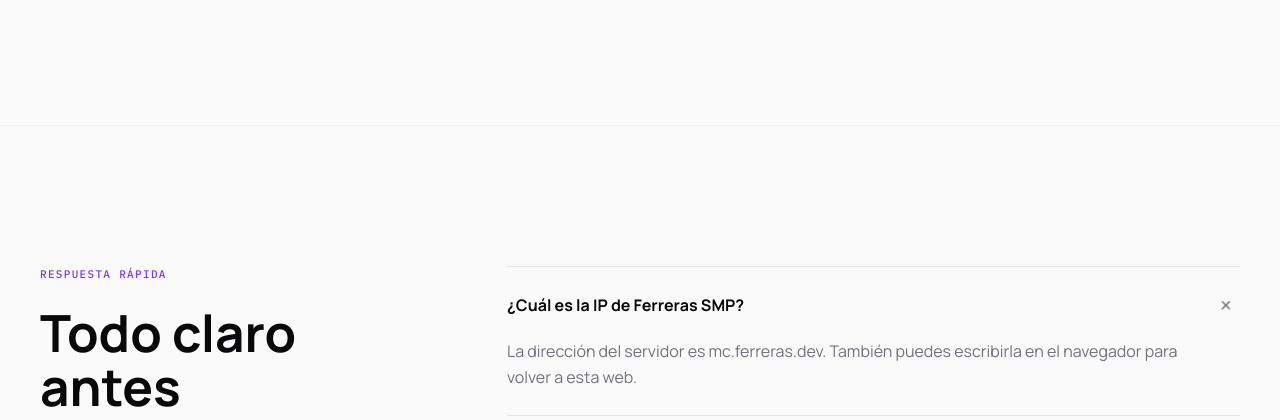
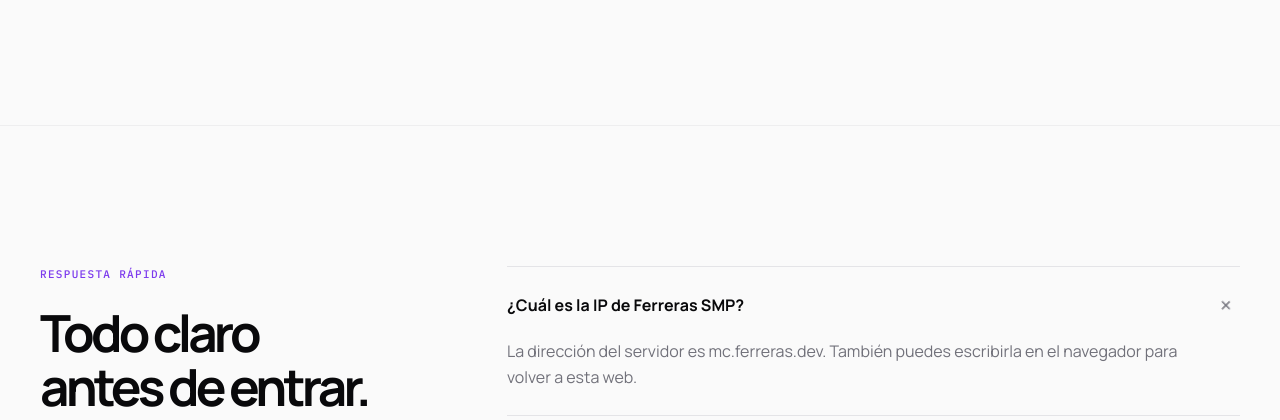
Before and after one commit to cferreras/ferreras-smp, an Astro site: page /preguntas-frecuentes in a window 1280 px wide. Shown: the part 522-942 px from the top of the page. Built offline with nearby package versions, Linux system fonts and the light colour scheme; Astro itself is replaced by a stand-in of ours.

Commit message:
Tighten FAQ heading spacing

```diff
--- a/src/styles/global.css
+++ b/src/styles/global.css
@@ -1349,7 +1349,8 @@ dl {
   line-height: 1.05;
 }
 
-.guide-section-heading h2 {
+.guide-section-heading h2,
+.faq-layout aside h2 {
   letter-spacing: -0.075em;
 }
 
```
